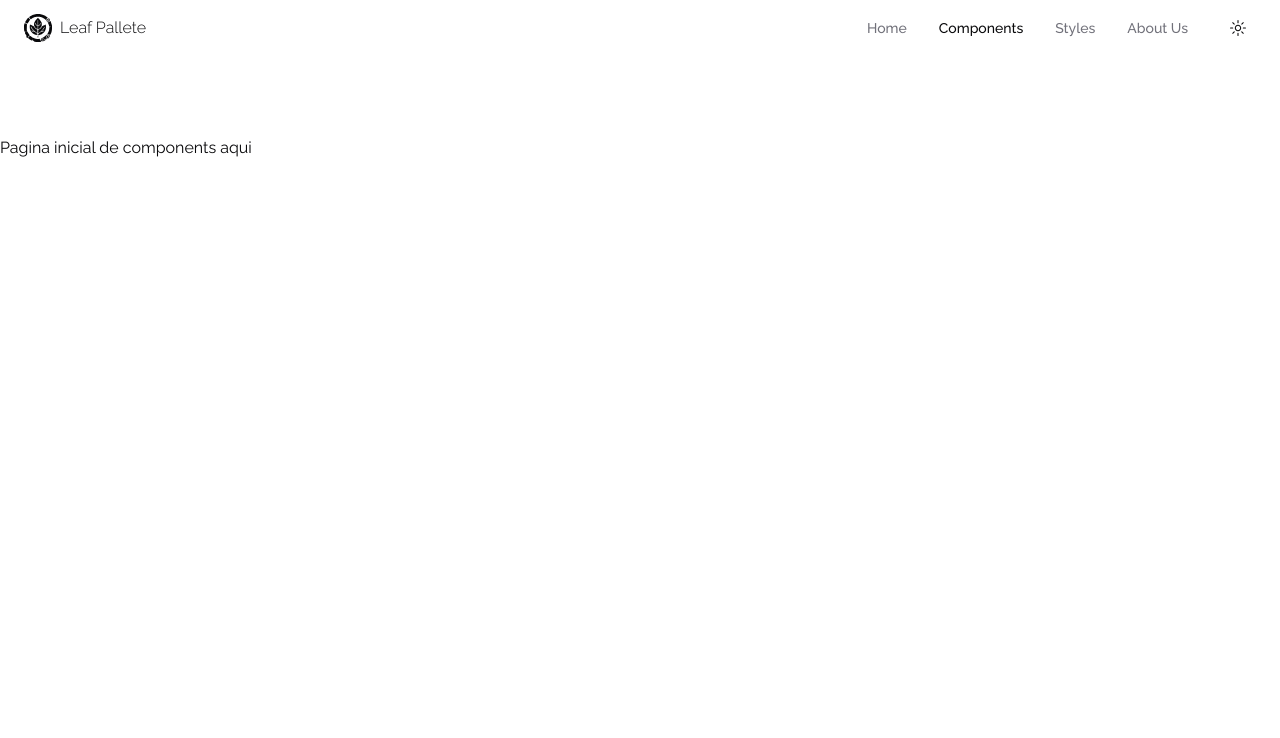
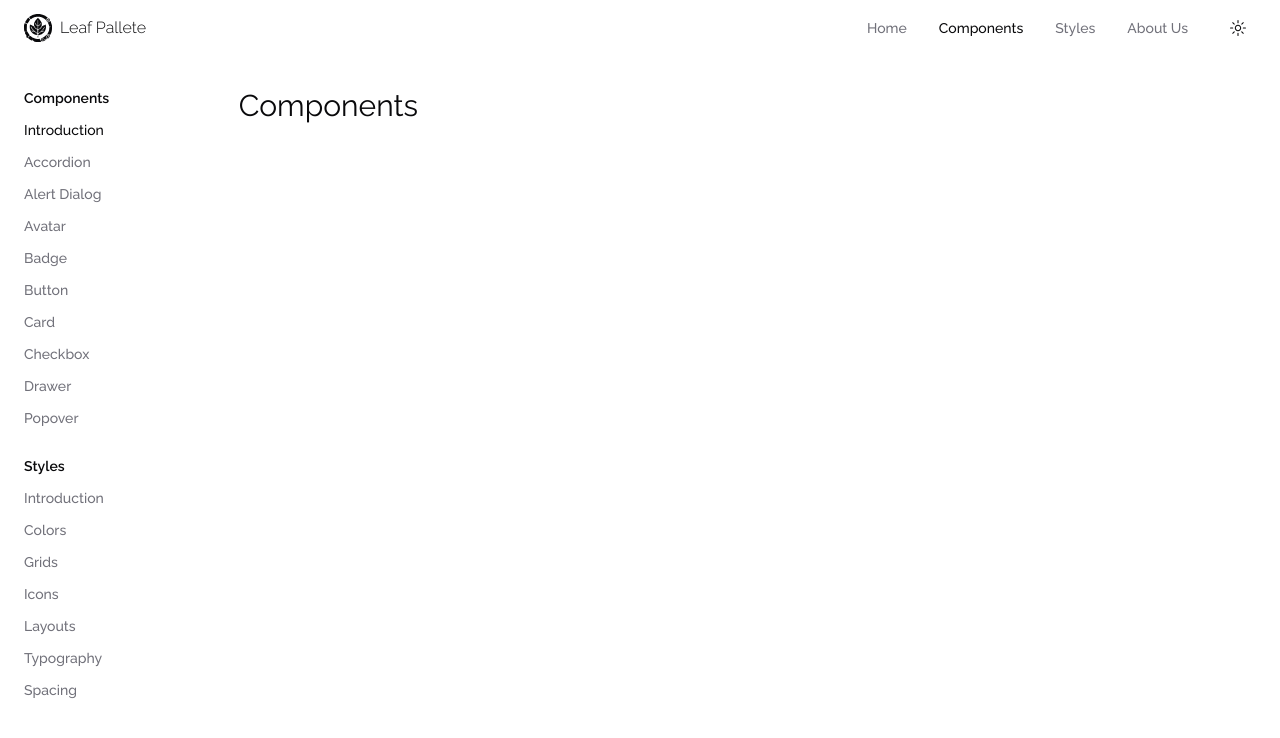
Before and after one commit to Leaf-Pallete/leaf-pallete, a Next.js app: page /components-module in a window 1280 px wide. Shown: the top 738 px of the page. Built offline with nearby package versions, Linux system fonts and the light colour scheme.

Commit message:
feat: create sidebar component

```diff
--- a/app/(modules)/components-module/page.tsx
+++ b/app/(modules)/components-module/page.tsx
@@ -1,7 +1,7 @@
 export default function ComponentsModulePage() {
 	return (
-		<main className="py-20">
-			<h1>Pagina inicial de components aqui</h1>
+		<main>
+			<h1 className="text-3xl">Components</h1>
 		</main>
 	);
 }
--- a/app/(modules)/layout.tsx
+++ b/app/(modules)/layout.tsx
@@ -1,4 +1,5 @@
 import Header from "@/components/shared/Header";
+import Sidebar from "@/components/shared/Sidebar";
 
 export default function ModulesLayout({
 	children,
@@ -6,9 +7,12 @@ export default function ModulesLayout({
 	children: React.ReactNode;
 }>) {
 	return (
-		<>
+		<div className="flex flex-col max-w-[1440px] mx-auto">
 			<Header />
-			{children}
-		</>
+			<div className="flex-1 flex">
+				<Sidebar />
+				<main className="px-6 py-8 w-full">{children}</main>
+			</div>
+		</div>
 	);
 }
--- a/app/(modules)/styles-module/page.tsx
+++ b/app/(modules)/styles-module/page.tsx
@@ -1,7 +1,7 @@
 export default function StylesModulePage() {
 	return (
-		<main className="py-20">
-			<h1>Pagina inicial styles aqui</h1>
+		<main>
+			<h1 className="text-3xl">Styles</h1>
 		</main>
 	);
 }
--- a/components/shared/Header.tsx
+++ b/components/shared/Header.tsx
@@ -5,7 +5,7 @@ import * as S from "@/components/ui/sheet";
 import { headerLinks } from "@/config/headerLinks";
 import { sidebarLinks } from "@/config/sidebarLinks";
 import { cn } from "@/lib/utils";
-import type { HeaderLink, SidebarLink, SidebarSection } from "@/types";
+import type { HeaderLink } from "@/types";
 import { HamburgerMenuIcon } from "@radix-ui/react-icons";
 import Link from "next/link";
 import { usePathname } from "next/navigation";
--- a/components/shared/SideBarDesktop.tsx
+++ /dev/null
@@ -1,64 +0,0 @@
-"use client";
-
-import * as A from "@/components/ui/accordion";
-import Link from "next/link";
-
-export default function SideBarDesktop() {
-	const listLinks = [
-		{
-			id: 1,
-			name: "Components",
-			links: [
-				{ link: "/", text: "Acoordion" },
-				{ link: "/", text: "Boas Práticas" },
-				{ link: "/", text: "Description" },
-				{ link: "/", text: "References" },
-				{ link: "/", text: "Variables" },
-			],
-		},
-		{
-			id: 2,
-			name: "Styles",
-			links: [
-				{ link: "/", text: "Colors" },
-				{ link: "/", text: "Grids" },
-				{ link: "/", text: "Icons" },
-				{ link: "/", text: "Layouts" },
-				{ link: "/", text: "Typography" },
-				{ link: "/", text: "Spacing" },
-			],
-		},
-	];
-
-	return (
-		<aside className="w-[260px] py-12 px-7 bg-secondary hidden md:flex h-screen">
-			<div className="h-full w-full flex justify-center">
-				<A.Accordion type="single" collapsible className="h-full w-full">
-					<div className="w-full px-9">
-						{listLinks.map((list) => (
-							<A.AccordionItem key={list.id} value={list.name}>
-								<A.AccordionTrigger className="text-base text-foreground font-medium">
-									{list.name}
-								</A.AccordionTrigger>
-								<A.AccordionContent className="bg-secondary">
-									<ul>
-										{list.links.map((link) => (
-											<li className="pb-4 last:pb-0" key={link.text}>
-												<Link
-													className="text-foreground hover:text-muted-foreground font-medium whitespace-nowrap text-base pl-8"
-													href={link.link}
-												>
-													{link.text}
-												</Link>
-											</li>
-										))}
-									</ul>
-								</A.AccordionContent>
-							</A.AccordionItem>
-						))}
-					</div>
-				</A.Accordion>
-			</div>
-		</aside>
-	);
-}
--- a/components/shared/SideBarMobile.tsx
+++ /dev/null
@@ -1,93 +0,0 @@
-"use client";
-import * as A from "@/components/ui/accordion";
-import * as S from "@/components/ui/sheet";
-import * as I from "@radix-ui/react-icons";
-
-import Image from "next/image";
-import Link from "next/link";
-import logo from "../../public/logo2.svg";
-import { ModeToggle } from "./ModeToggle";
-
-export default function SideBarMobile() {
-	const listLinks = [
-		{
-			id: 1,
-			name: "Components",
-			links: [
-				{ link: "/", text: "Acoordion" },
-				{ link: "/", text: "Boas Práticas" },
-				{ link: "/", text: "Description" },
-				{ link: "/", text: "References" },
-				{ link: "/", text: "Variables" },
-			],
-		},
-		{
-			id: 2,
-			name: "Styles",
-			links: [
-				{ link: "/", text: "Colors" },
-				{ link: "/", text: "Grids" },
-				{ link: "/", text: "Icons" },
-				{ link: "/", text: "Layouts" },
-				{ link: "/", text: "Typography" },
-				{ link: "/", text: "Spacing" },
-			],
-		},
-	];
-
-	const renderGetStartedItems = listLinks.filter((item) => item.id !== 3);
-	const currentYear = new Date().getFullYear();
-
-	return (
-		<aside className="block md:hidden">
-			<S.Sheet>
-				<S.SheetTrigger className="flex gap-2 item-center">
-					<I.HamburgerMenuIcon className="absolute top-9 left-4 size-6 cursor-pointer" />
-				</S.SheetTrigger>
-				<S.SheetContent
-					className="flex flex-col justify-between w-[260px]"
-					side={"left"}
-				>
-					<A.Accordion
-						className="flex-1 overflow-auto"
-						type="single"
-						collapsible
-					>
-						<div className="flex items-center gap-2 justify-center">
-							<Image
-								width={28}
-								height={28}
-								src={"/vetor-logo.svg"}
-								alt="logo leaf palette"
-							/>
-							<h1 className="text-center">Leaft Pallete</h1>
-						</div>
-						<div className="py-8 px-11">
-							{listLinks.map((list) => (
-								<A.AccordionItem key={list.id} value={list.name}>
-									<A.AccordionTrigger className="text-base text-foreground font-medium">
-										{list.name}
-									</A.AccordionTrigger>
-									<A.AccordionContent className="bg-secondary">
-										<ul>
-											{list.links.map((link) => (
-												<li className="pb-4 last:pb-0" key={link.text}>
-													<Link
-														className="text-foreground hover:text-muted-foreground font-medium whitespace-nowrap text-base pl-8"
-														href={link.link}
-													>
-														{link.text}
-													</Link>
-												</li>
-											))}
-										</ul>
-									</A.AccordionContent>
-								</A.AccordionItem>
-							))}
-						</div>
-					</A.Accordion>
-				</S.SheetContent>
-			</S.Sheet>
-		</aside>
-	);
-}
--- /dev/null
+++ b/components/shared/Sidebar.tsx
@@ -0,0 +1,48 @@
+"use client";
+
+import { ScrollArea } from "@/components/ui/scroll-area";
+import { sidebarLinks } from "@/config/sidebarLinks";
+import { cn } from "@/lib/utils";
+import Link from "next/link";
+import { usePathname } from "next/navigation";
+
+export default function Sidebar() {
+	const pathname = usePathname();
+
+	return (
+		<aside className="w-[260px] bg-background hidden md:block h-screen">
+			<ScrollArea className="h-full">
+				<div className="py-8 px-6">
+					{sidebarLinks.map((section) => (
+						<div key={section.title} className="mb-6">
+							<h2 className="text-sm font-semibold text-foreground mb-2">
+								{section.title}
+							</h2>
+							<ul>
+								{section.links.map((link) => {
+									const isActive = pathname === link.href;
+									return (
+										<li key={link.id} className="mb-1">
+											<Link
+												href={link.href}
+												title={link.title}
+												className={cn(
+													"block py-1 text-sm transition-colors font-medium",
+													isActive
+														? "text-foreground"
+														: "text-muted-foreground hover:text-foreground",
+												)}
+											>
+												{link.text}
+											</Link>
+										</li>
+									);
+								})}
+							</ul>
+						</div>
+					))}
+				</div>
+			</ScrollArea>
+		</aside>
+	);
+}
```
